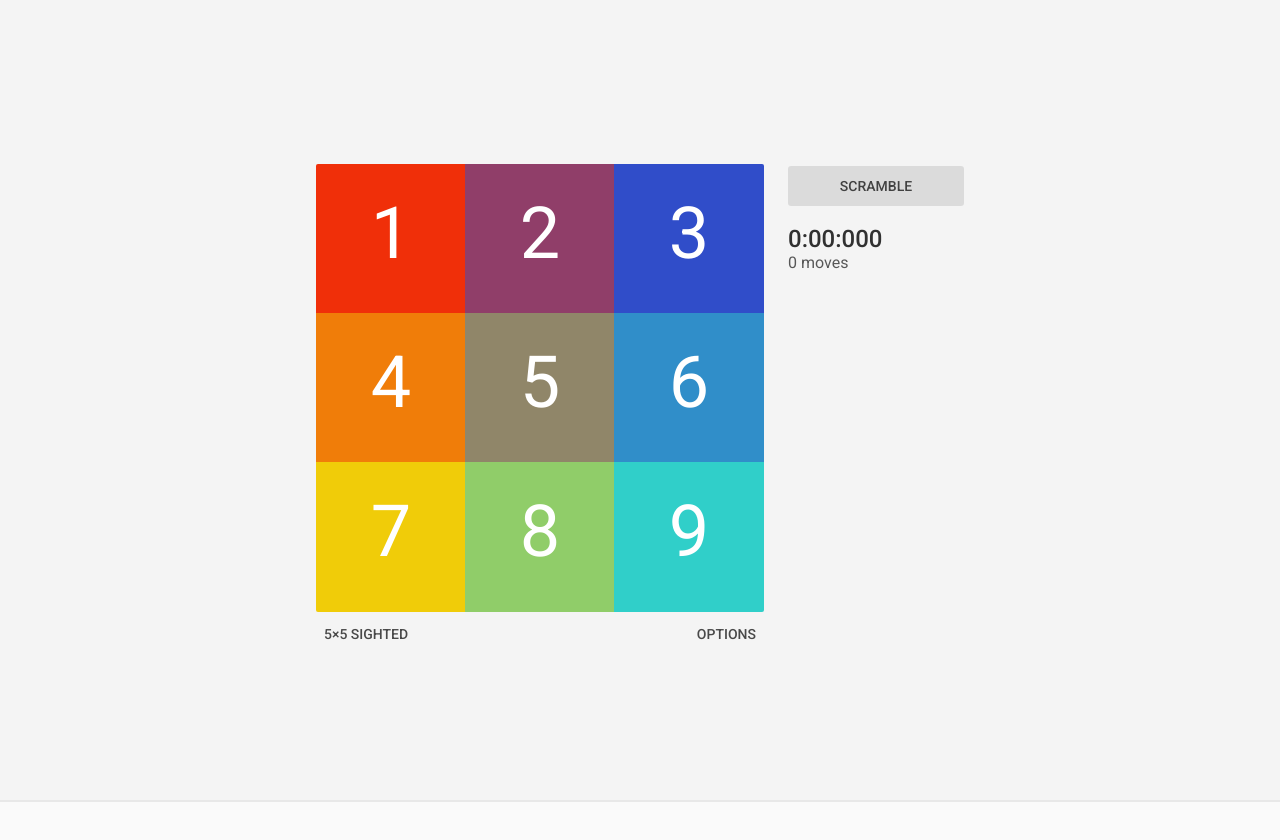
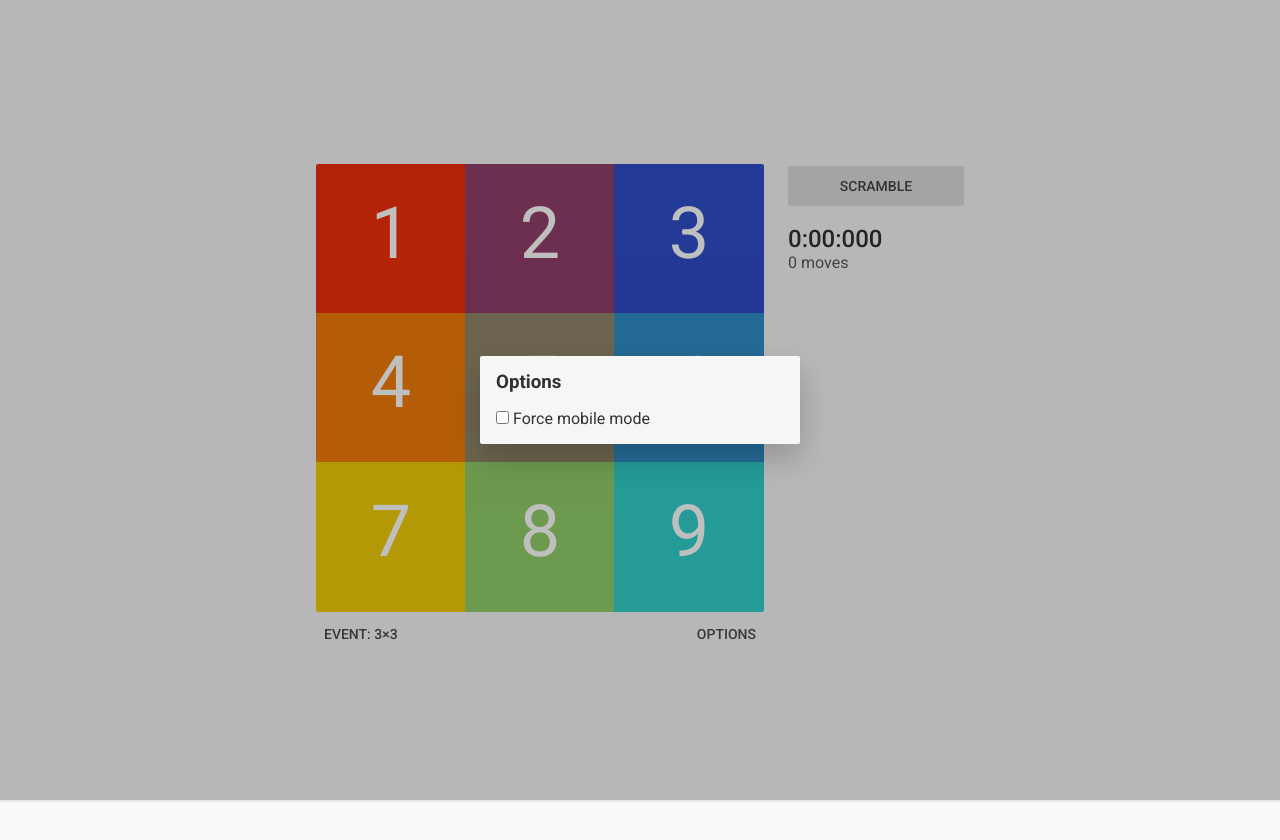
Before and after one commit to janispritzkau/loopover, a Vue app: page / in a window 1280 px wide. Both pictures are taken after a click on the button "OPTIONS". Shown: the top 840 px of the page. Built offline with nearby package versions, Linux system fonts and the light colour scheme.

Commit message:
Add event and options dialog

```diff
--- a/src/App.vue
+++ b/src/App.vue
@@ -12,9 +12,9 @@
           </div>
           <canvas ref="canvas"/>
           <div style="display: flex; padding-top: 4px;" :style="{height: desktopMode ? '24px' : '0'}">
-            <button>5×5 Sighted</button>
+            <button @click="eventDialog = true">Event: {{cols}}×{{rows}}</button>
             <div style="flex-grow: 1;"/>
-            <button>Options</button>
+            <button @click="optionsDialog = true">Options</button>
           </div>
         </main>
         <aside v-if="desktopMode" :style="{ width: sidebarWidth + 'px' }">
@@ -35,14 +35,29 @@
       </div>
       <div v-if="solves.length == 0" style="opacity: 0.8;">No solves yet</div>
     </section>
+    <Dialog :open.sync="eventDialog">
+      <h3>Event</h3>
+      <label>Cols: </label>
+      <input type="number" v-model.number.lazy="cols" :min="2" :max="50"><br><br>
+      <label>Rows: </label>
+      <input type="number" v-model.number.lazy="rows" :min="2" :max="50">
+    </Dialog>
+    <Dialog :open.sync="optionsDialog">
+      <h3>Options</h3>
+      <label>
+        <input type="checkbox" v-model="forceMobile">
+        Force mobile mode
+      </label>
+    </Dialog>
   </div>
 </template>
 
 <script lang="ts">
 import { Component, Vue, Watch } from 'vue-property-decorator'
 import { Game, Move, Solve } from './game'
+import Dialog from "./components/Dialog.vue"
 
-@Component
+@Component({ components: { Dialog } })
 export default class App extends Vue {
   game!: Game
   cols = 3
@@ -51,6 +66,9 @@ export default class App extends Vue {
   desktopMode = false
   sidebarWidth = 200
   sidebarSolvesNum = 12
+  forceMobile = false
+  eventDialog = false
+  optionsDialog = false
 
   gameStarted = false
   isScrambled = false
@@ -106,14 +124,17 @@ export default class App extends Vue {
 
   @Watch('cols')
   @Watch('rows')
+  @Watch('forceMobile')
   onBoardSizeChange() {
+    this.cols = Math.min(Math.max(this.cols, 2), 50)
+    this.rows = Math.min(Math.max(this.rows, 2), 50)
     this.game.setBoardSize(this.cols, this.rows)
     this.updateSize()
   }
 
   updateSize() {
     const width = this.$el.clientWidth - 32
-    this.desktopMode = width - this.sidebarWidth > 380
+    this.desktopMode = this.forceMobile ? false : width - this.sidebarWidth > 380
     const height = innerHeight - (this.desktopMode ? 80 : 128)
     const canvasWidth = this.desktopMode ? width - this.sidebarWidth : width
     const aspectRatio = this.cols / this.rows
@@ -213,4 +234,8 @@ section {
   margin: 32px auto;
   padding: 0 16px;
 }
+
+h3 {
+  margin: 0 0 16px;
+}
 </style>
```
